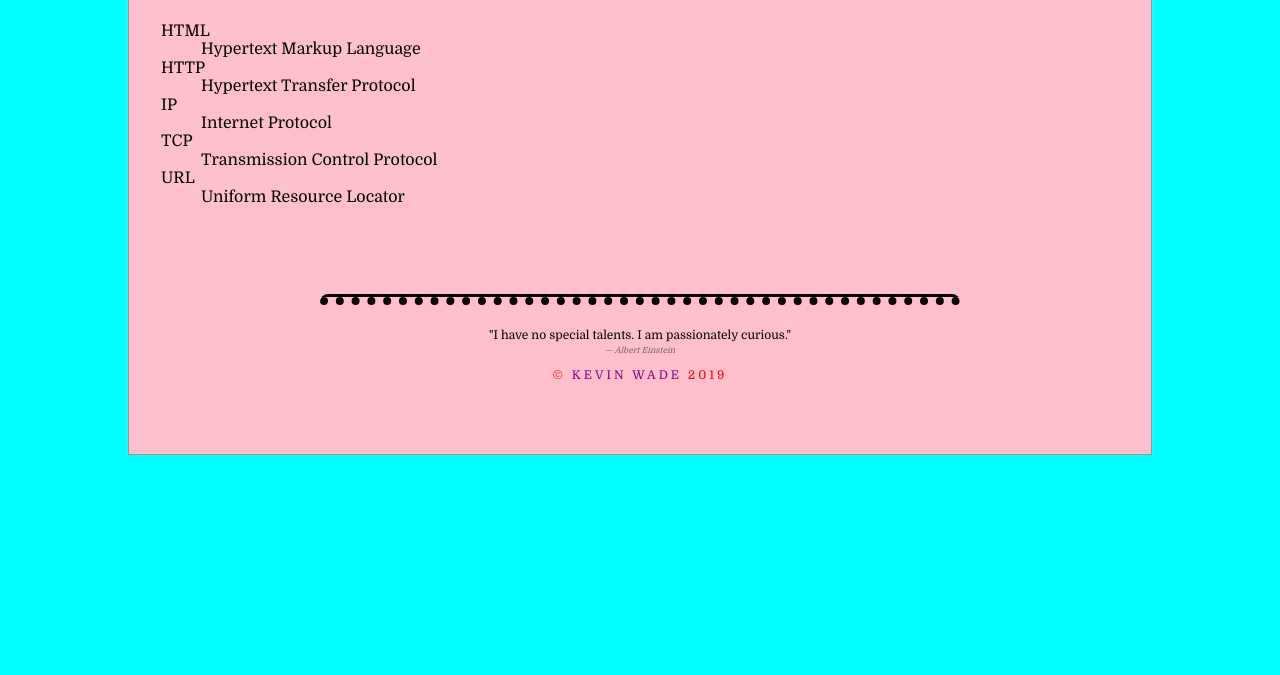
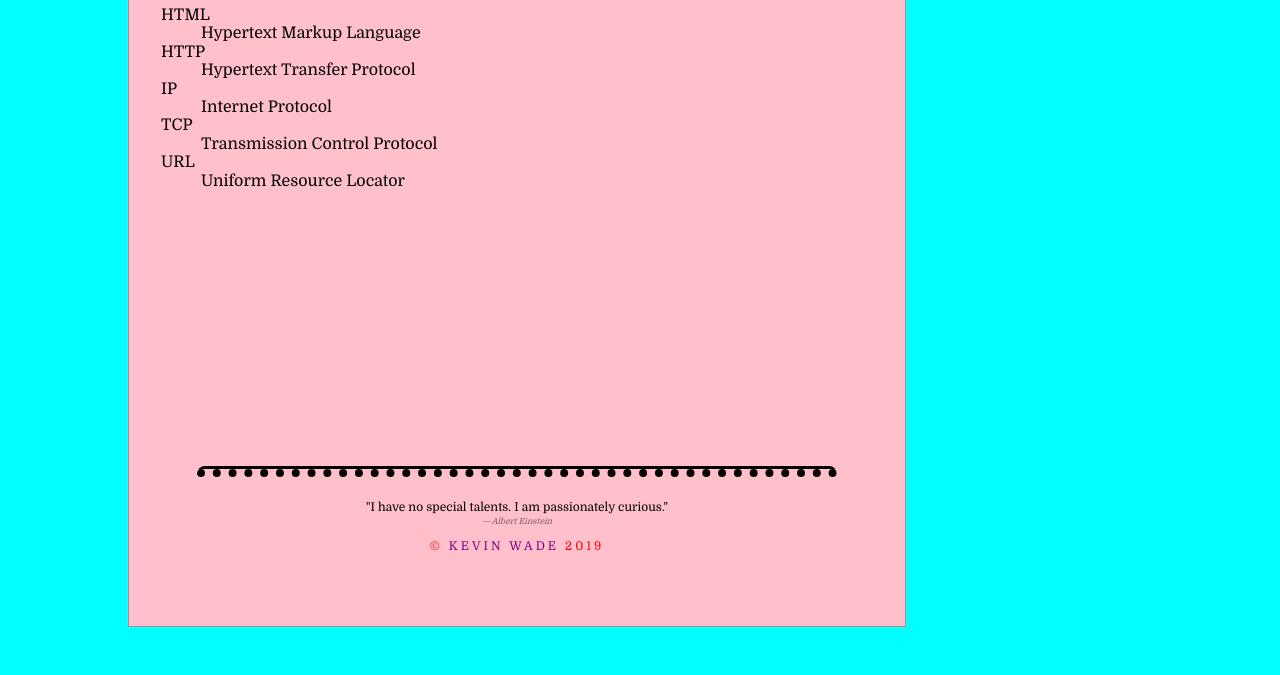
Before and after one commit to KevWade2501/csd120.19f, a plain HTML site: page glossary.html in a window 1280 px wide. Shown: the part 125-800 px from the top of the page. Drawn offline with Linux system fonts and the light colour scheme; files that its build step writes are made by us from their sources.

Commit message:
lab 6 comments

```diff
--- a/glossary.html
+++ b/glossary.html
@@ -27,12 +27,10 @@
         </nav>
     </header>
     <main>
-        <section class="glossarysection">
+        <section class="glossary">
             <h1>
                 Acronym Glossary
             </h1>
-        </section>
-        <section>
             <dl>
                 <dt>
                     HTML
--- a/styles/main.css
+++ b/styles/main.css
@@ -8,7 +8,6 @@ body {
     max-width: 1024px;
     min-height: 100vh;
     display: flex;
-    flex-direction: column;
 }
 * {
     box-sizing: border-box;
@@ -130,6 +129,8 @@ footer {
     border-bottom: 1px solid rgba(0,0,0,0.3);
     box-shadow: 0 0 4px rgba(255,255,255,0.2);
     background-color: pink;
+    display: flex;
+    flex-direction: column;
 }
 
 figure {
@@ -188,7 +189,8 @@ footer hr {
     opacity: 1;
 }
 
-.glossarysection {
+#useful-links,
+.glossary {
     grid-column: span 2;
 }
 
@@ -202,13 +204,13 @@ footer hr {
     grid-template-columns: 25% 25% 25% 25%;
 }
 
-section div a img {
+.gallery div a img {
     width: 100%;
     display: block;
     filter: grayscale(90%);
 }
 
-section div a img:hover {
+.gallery div a img:hover {
     filter: none;
 }
 
```
Also changed, not shown: index.html (+3 -3 lines).
